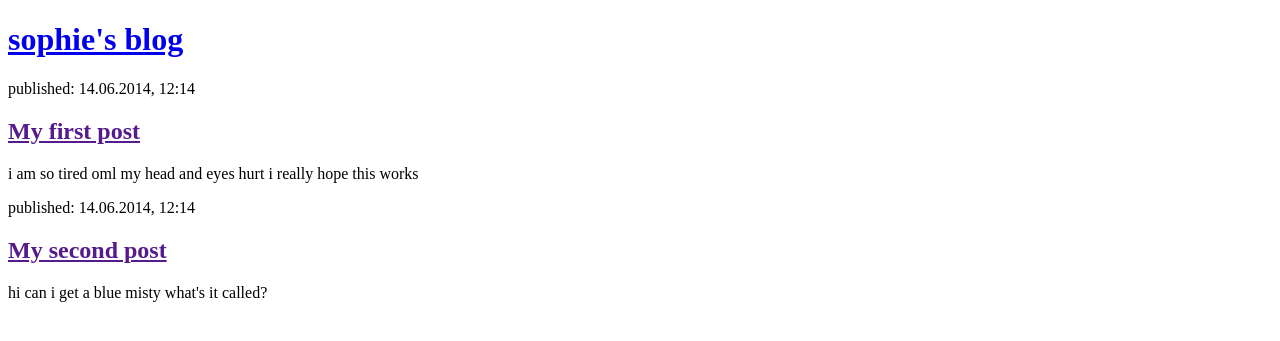
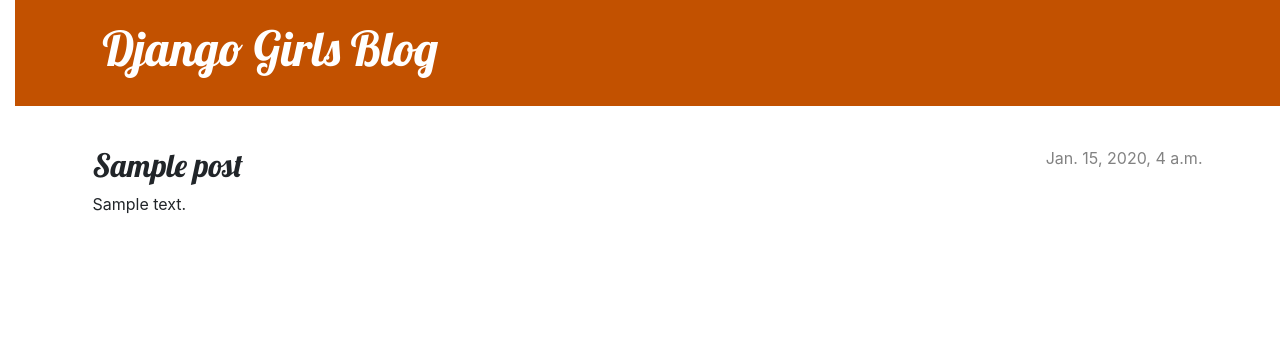
Before and after one commit to sophiaharding/my-first-blog, a Django app: template blog/templates/blog/post_list.html in a window 1280 px wide. Shown: the top 341 px of the page. Run offline with Django 3.2, Linux system fonts and the light colour scheme; the template is opened without the code that fills it: values that come from a table or form of the project are taken from there, others are empty; tables that the repository leaves empty hold one stand-in row (values such as "Sample post").

Commit message:
added view and template for detailed blog post as well as CSS for the site.

```diff
--- /dev/null
+++ b/blog/static/css/blog.css
@@ -0,0 +1,77 @@
+h1 a, h2 a {
+    color: #C25100;
+    font-family: 'Lobster';
+}
+body {
+    padding-left: 15px;
+}
+.page-header {
+    background-color: #C25100;
+    margin-top: 0;
+    margin-bottom: 40px;
+    padding: 20px 20px 20px 40px;
+}
+
+.page-header h1,
+.page-header h1 a,
+.page-header h1 a:visited,
+.page-header h1 a:active {
+    color: #ffffff;
+    font-size: 36pt;
+    text-decoration: none;
+}
+
+h1,
+h2,
+h3,
+h4 {
+    font-family: 'Lobster', cursive;
+}
+
+.date {
+    color: #828282;
+}
+
+.save {
+    float: right;
+}
+
+.post-form textarea,
+.post-form input {
+    width: 100%;
+}
+
+.top-menu,
+.top-menu:hover,
+.top-menu:visited {
+    color: #ffffff;
+    float: right;
+    font-size: 26pt;
+    margin-right: 20px;
+}
+
+.post {
+    margin-bottom: 70px;
+}
+
+.post h2 a,
+.post h2 a:visited {
+    color: #000000;
+}
+
+.post > .date,
+.post > .actions {
+    float: right;
+}
+
+.btn-default,
+.btn-default:visited {
+    color: #C25100;
+    background: none;
+    border-color: #C25100;
+}
+
+.btn-default:hover {
+    color: #FFFFFF;
+    background-color: #C25100;
+}
--- /dev/null
+++ b/blog/templates/blog/base.html
@@ -0,0 +1,25 @@
+{% load static %}
+<!DOCTYPE html>
+<html>
+    <head>
+        <title>Django Girls blog</title>
+        <link rel="stylesheet" href="https://cdn.jsdelivr.net/npm/bootstrap@4.5.3/dist/css/bootstrap.min.css" integrity="sha384-TX8t27EcRE3e/ihU7zmQxVncDAy5uIKz4rEkgIXeMed4M0jlfIDPvg6uqKI2xXr2" crossorigin="anonymous">
+        <link href='//fonts.googleapis.com/css?family=Lobster&subset=latin,latin-ext' rel='stylesheet' type='text/css'>
+        <link rel="stylesheet" href="{% static 'css/blog.css' %}">
+    </head>
+    <body>
+        <header class="page-header">
+            <div class="container">
+                <h1><a href="/">Django Girls Blog</a></h1>
+            </div>
+          </header>
+          <main class="container">
+              <div class="row">
+                  <div class="col">
+                  {% block content %}
+                  {% endblock %}
+                  </div>
+              </div>
+          </main>
+    </body>
+</html>
--- a/blog/templates/blog/post_list.html
+++ b/blog/templates/blog/post_list.html
@@ -1,23 +1,13 @@
-<!DOCTYPE html>
-<html>
-    <head>
-        <title>sophie's blog</title>
-    </head>
-    <body>
-        <header>
-            <h1><a href="/">sophie's blog</a></h1>
-        </header>
+{% extends 'blog/base.html' %}
 
-        <article>
-            <time>published: 14.06.2014, 12:14</time>
-            <h2><a href="">My first post</a></h2>
-            <p>i am so tired oml my head and eyes hurt i really hope this works</p>
-        </article>
-
-        <article>
-            <time>published: 14.06.2014, 12:14</time>
-            <h2><a href="">My second post</a></h2>
-            <p>hi can i get a blue misty what's it called?</p>
-        </article>
-    </body>
-</html>
+{% block content %}
+    <article class="post">
+        {% if post.published_date %}
+            <time class="date">
+                {{ post.published_date }}
+            </time>
+        {% endif %}
+        <h2>{{ post.title }}</h2>
+        <p>{{ post.text|linebreaksbr }}</p>
+    </article>
+{% endblock %}
--- a/blog/urls.py
+++ b/blog/urls.py
@@ -2,4 +2,5 @@
 from . import views
 urlpatterns = [
     path('', views.post_list, name='post_list'),
+      path('post/<int:pk>/', views.post_detail, name='post_detail'),
 ]
```
Also changed, not shown: blog/views.py (+9 -1 lines).
